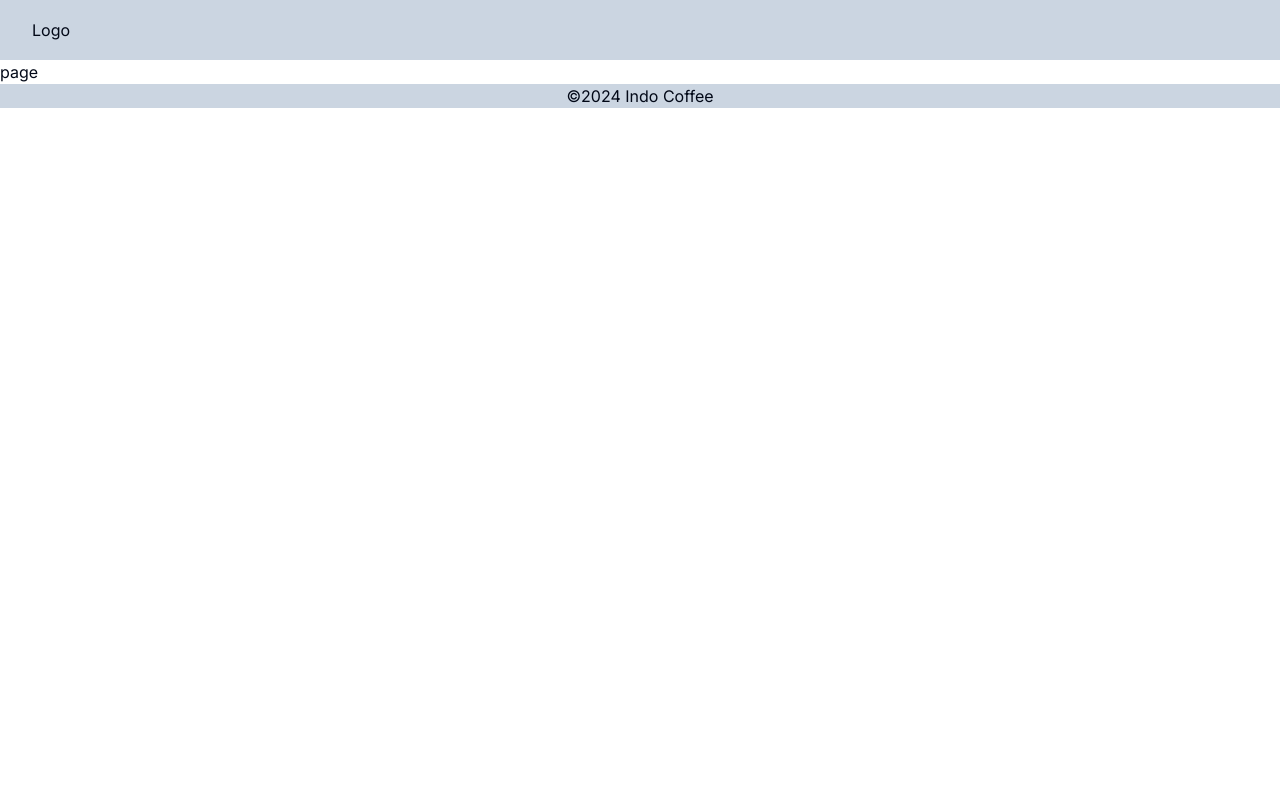
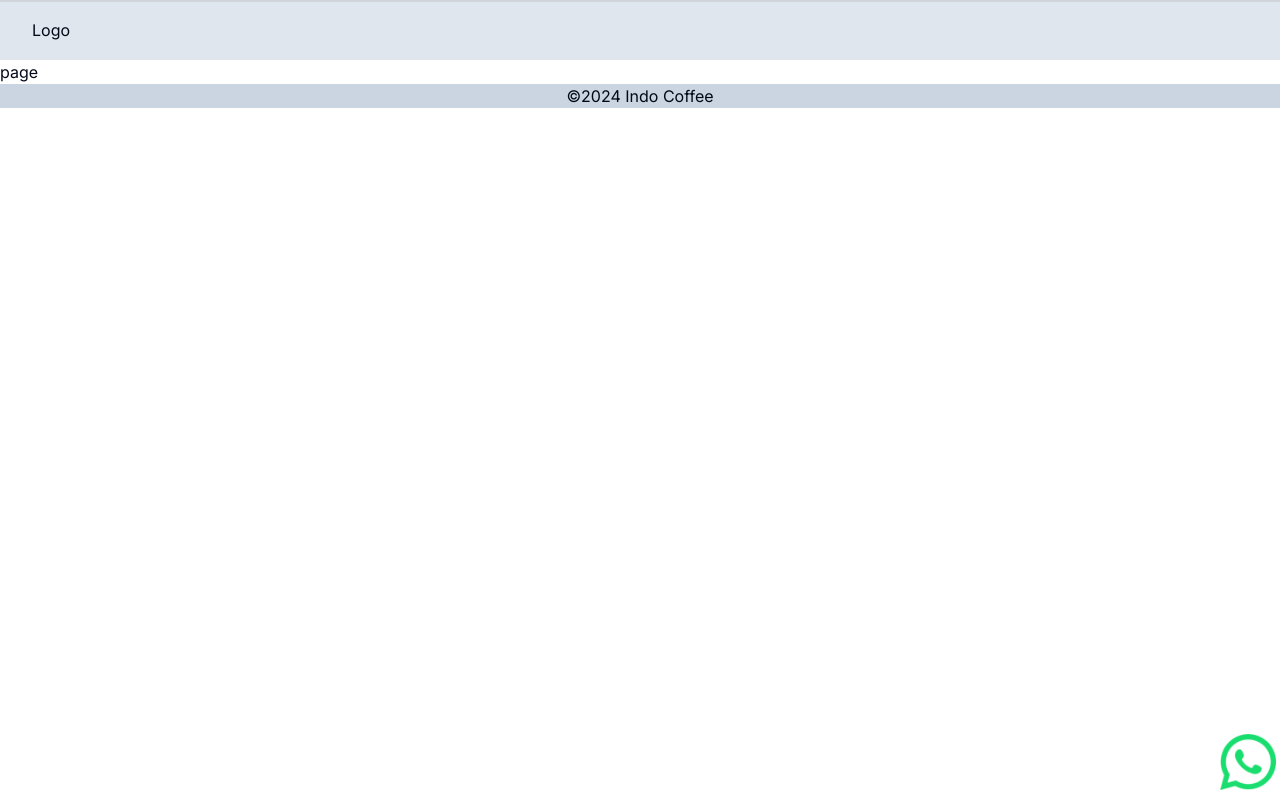
Before and after one commit to alnandoh/Indocoffee, a Next.js app: page /products in a window 1280 px wide. Built offline with nearby package versions, Linux system fonts and the light colour scheme.

Commit message:
Update utilities

```diff
--- a/app/globals.css
+++ b/app/globals.css
@@ -1,6 +1,27 @@
 @tailwind base;
 @tailwind components;
 @tailwind utilities;
+
+/* width */
+::-webkit-scrollbar {
+    width: 10px;
+}
+
+/* Track */
+::-webkit-scrollbar-track {
+    background: #f1f1f1;
+}
+
+/* Handle */
+::-webkit-scrollbar-thumb {
+    background: #888;
+    border-radius: 5px;
+}
+
+/* Handle on hover */
+::-webkit-scrollbar-thumb:hover {
+    background: #555;
+}
 
 @layer base {
   :root {
--- a/app/layout.tsx
+++ b/app/layout.tsx
@@ -3,6 +3,9 @@ import { Inter } from "next/font/google";
 import "./globals.css";
 import Header from "@/components/Header";
 import Footer from "@/components/Footer";
+import ProgressBar from "@/components/ProgressBar";
+import CTA from "@/components/CTA";
+import ScrollToTop from "@/components/ScrollToTop";
 
 const inter = Inter({ subsets: ["latin"] });
 
@@ -19,9 +22,12 @@ export default function RootLayout({
   return (
     <html lang="en">
       <body className={inter.className}>
+        <ProgressBar />
         <Header />
         {children}
         <Footer />
+        <ScrollToTop />
+        <CTA />
       </body>
     </html>
   );
--- /dev/null
+++ b/components/CTA.tsx
@@ -0,0 +1,16 @@
+import Image from "next/image";
+import Link from "next/link";
+import Whatsapp from "@/public/whatsapp.png";
+
+export default function CTA() {
+  return (
+    <Link
+      href=""
+      className="fixed bottom-2 right-1 h-8 w-8 lg:h-10 lg:w-10 xl:w-14 xl:h-14 2xl:right-4 2xl:bottom-4 animate-bounce opacity-90"
+      target="_blank"
+      rel="noreferrer noopener"
+    >
+      <Image src={Whatsapp} alt="Whatsapp Icon" width={56} height={56} />
+    </Link>
+  );
+}
--- a/components/Header.tsx
+++ b/components/Header.tsx
@@ -32,7 +32,7 @@ export default function Header() {
 
   return (
     <div
-      className={`sticky top-0 left-0 w-full bg-slate-300 h-[60px] z-10 transition-transform duration-300 ${
+      className={`sticky top-0 left-0 w-full bg-slate-300/60 backdrop-blur h-[60px] z-10 transition-transform duration-300 ${
         isVisible ? "translate-y-0" : "-translate-y-full"
       }`}
     >
--- /dev/null
+++ b/components/ProgressBar.tsx
@@ -0,0 +1,32 @@
+"use client";
+import { useEffect, useState } from "react";
+
+export default function ProgressBar() {
+  const [scrollProgress, setScrollProgress] = useState<number>(0);
+
+  useEffect(() => {
+    const handleScroll = () => {
+      const scrollPx = document.documentElement.scrollTop;
+      const winHeightPx =
+        document.documentElement.scrollHeight -
+        document.documentElement.clientHeight;
+      const scrolled = (scrollPx / winHeightPx) * 100;
+      setScrollProgress(scrolled);
+    };
+
+    window.addEventListener("scroll", handleScroll);
+
+    return () => {
+      window.removeEventListener("scroll", handleScroll);
+    };
+  }, []);
+
+  return (
+    <div className="fixed top-0 left-0 w-full h-[2px] bg-gray-300 z-20">
+      <div
+        className="h-full bg-amber-800"
+        style={{ width: `${scrollProgress}%` }}
+      ></div>
+    </div>
+  );
+}
--- /dev/null
+++ b/components/ScrollToTop.tsx
@@ -0,0 +1,26 @@
+"use client";
+import { useState, useEffect } from "react";
+import { ArrowUp } from "lucide-react";
+
+export default function ScrollToTop() {
+  const [isVisible, setIsVisible] = useState(false);
+
+  useEffect(() => {
+    const handleScroll = () => setIsVisible(window.scrollY > 20);
+    window.addEventListener("scroll", handleScroll);
+    return () => window.removeEventListener("scroll", handleScroll);
+  }, []);
+
+  const scrollToTop = () => window.scrollTo({ top: 0, behavior: "smooth" });
+
+  return (
+    <button
+      onClick={scrollToTop}
+      className={`fixed w-8 h-10 lg:w-10 lg:h-12 xl:w-14 xl:h-14 flex items-center justify-center bottom-0 left-0 rounded-tr-lg bg-amber-950 transition-opacity ease-out duration-300 ${
+        isVisible ? "opacity-100" : "opacity-0"
+      }`}
+    >
+      <ArrowUp className="w-4 h-4 lg:w-6 lg:h-6 xl:w-8 xl:h-8 text-slate-200" />
+    </button>
+  );
+}
```
Also changed, not shown: public/whatsapp.png (added).
